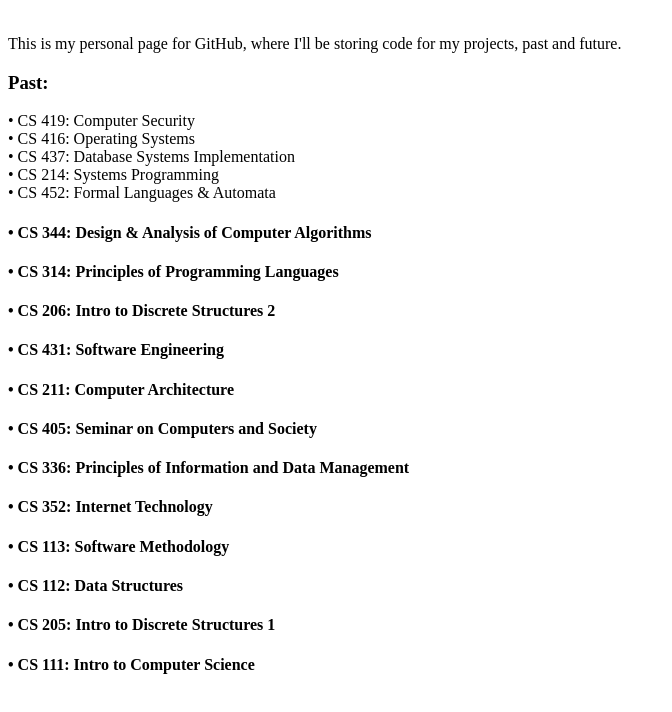
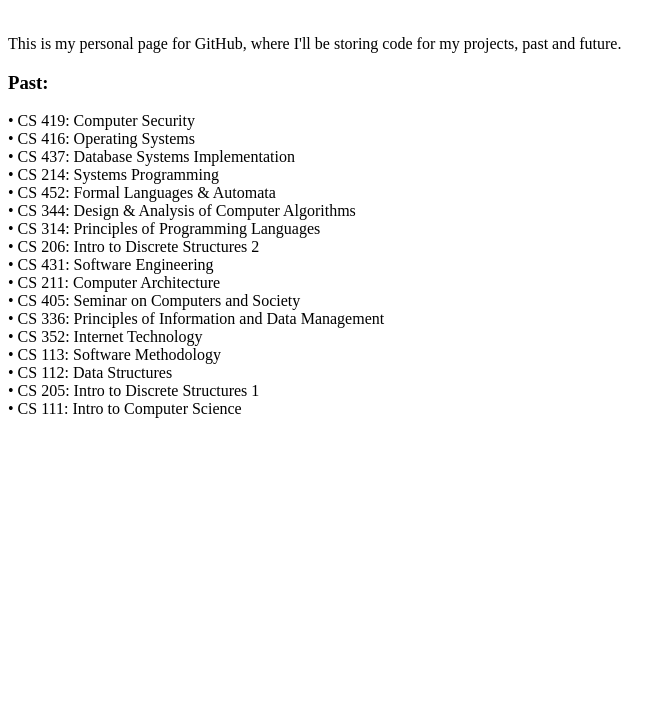
Before and after one commit to schaffner314/schaffner314.github.io, a plain HTML site: page index.html in a window 1280 px wide. Shown: the part 38-750 px from the top of the page, without its empty margins (0-672 px from the left). Drawn offline with Linux system fonts and the light colour scheme.

Commit message:
update to index.html

```diff
--- a/index.html
+++ b/index.html
@@ -13,17 +13,17 @@
 		&#8226 CS 437: Database Systems Implementation<br>
 		&#8226 CS 214: Systems Programming<br>
 		&#8226 CS 452: Formal Languages & Automata<br>
-		<h4>&#8226 CS 344: Design & Analysis of Computer Algorithms</h4>
-		<h4>&#8226 CS 314: Principles of Programming Languages</h4>
-		<h4>&#8226 CS 206: Intro to Discrete Structures 2</h4>
-		<h4>&#8226 CS 431: Software Engineering</h4>
-		<h4>&#8226 CS 211: Computer Architecture</h4>
-		<h4>&#8226 CS 405: Seminar on Computers and Society</h4>
-		<h4>&#8226 CS 336: Principles of Information and Data Management</h4>
-		<h4>&#8226 CS 352: Internet Technology</h4>
-		<h4>&#8226 CS 113: Software Methodology</h4>
-		<h4>&#8226 CS 112: Data Structures</h4>
-		<h4>&#8226 CS 205: Intro to Discrete Structures 1</h4>
-		<h4>&#8226 CS 111: Intro to Computer Science</h4>
+		&#8226 CS 344: Design & Analysis of Computer Algorithms<br>
+		&#8226 CS 314: Principles of Programming Languages<br>
+		&#8226 CS 206: Intro to Discrete Structures 2<br>
+		&#8226 CS 431: Software Engineering<br>
+		&#8226 CS 211: Computer Architecture<br>
+		&#8226 CS 405: Seminar on Computers and Society<br>
+		&#8226 CS 336: Principles of Information and Data Management<br>
+		&#8226 CS 352: Internet Technology<br>
+		&#8226 CS 113: Software Methodology<br>
+		&#8226 CS 112: Data Structures<br>
+		&#8226 CS 205: Intro to Discrete Structures 1<br>
+		&#8226 CS 111: Intro to Computer Science<br>
 	</body>
 </html>
```
